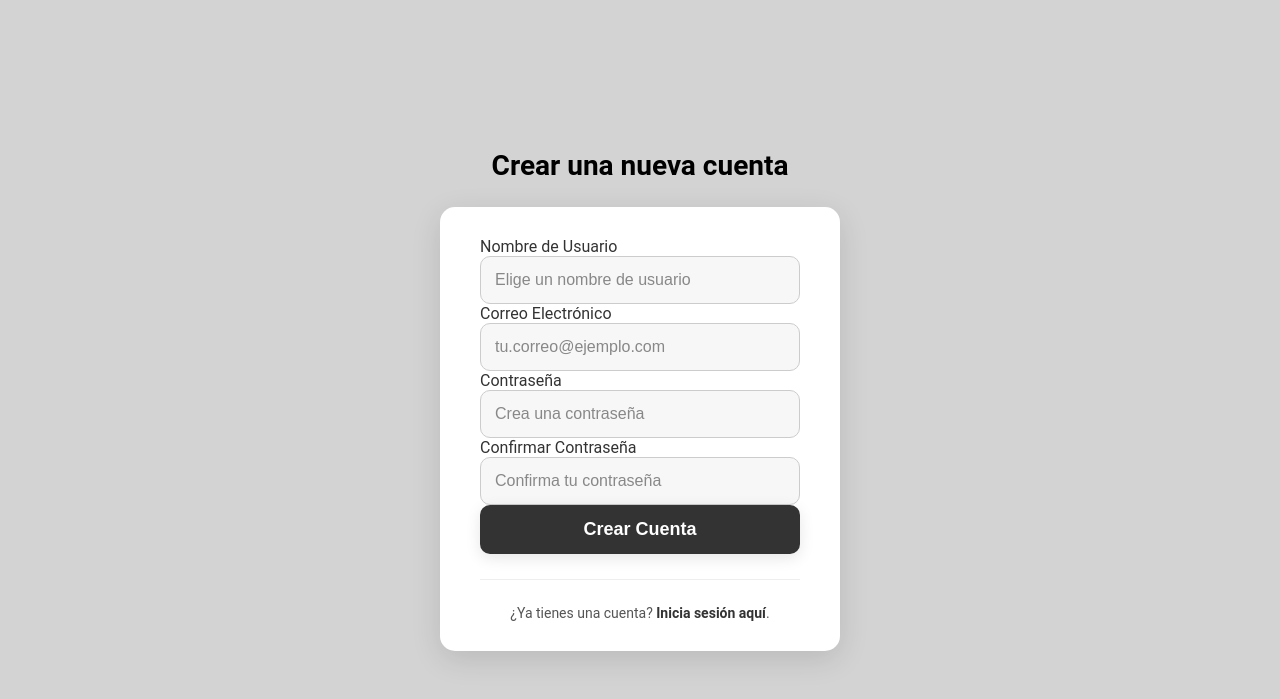
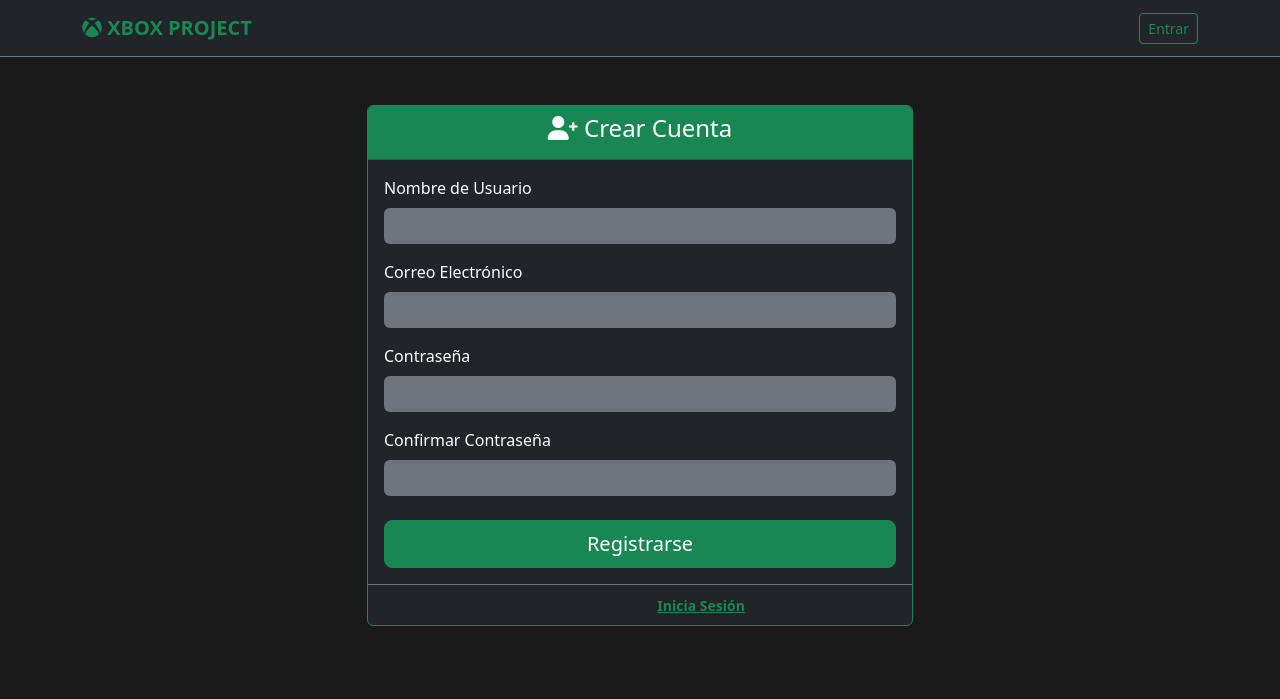
Before and after one commit to Elghettoboy/XboxProject, a Flask app: template app/templates/auth/register.html in a window 1280 px wide. Shown: the top 699 px of the page. Run offline with Flask 3, Linux system fonts and the light colour scheme; the template is opened without the code that fills it: values that come from a table or form of the project are taken from there, others are empty.

Commit message:
Register Arreglado

```diff
--- a/app/templates/auth/register.html
+++ b/app/templates/auth/register.html
@@ -1,94 +1,63 @@
-<!DOCTYPE html>
-<html lang="es">
-<head>
-    <meta charset="UTF-8">
-    <title>Registro de Usuario</title>
-    <link rel="stylesheet" href="{{ url_for('static', filename='login.css') }}">
-</head>
-<body>
-    <header>
-        <h1>Crear una nueva cuenta</h1>
-    </header>
+{% extends "base.html" %}
 
-    <main>
-        <div class="login">
-
-            {% with messages = get_flashed_messages(with_categories=true) %}
-                {% if messages %}
-                    {% for category, message in messages %}
-                        <div class="flash-{{ category }}">{{ message }}</div>
-                    {% endfor %}
-                {% endif %}
-            {% endwith %}
-
-            <form method="POST" action="" novalidate>
+{% block content %}
+<div class="container mt-5">
+    <div class="row justify-content-center">
+        <div class="col-md-6">
+            <div class="card bg-dark text-white border-success">
+                <div class="card-header bg-success text-white text-center">
+                    <h4><i class="fas fa-user-plus"></i> Crear Cuenta</h4>
+                </div>
+                <div class="card-body">
+                    <form method="POST" action="">
                         {{ form.hidden_tag() }}
 
-                <div class="form-group">
-                    {{ form.username.label }}
-                    {{ form.username(class_="form-input", placeholder="Elige un nombre de usuario") }}
+                        <!-- Nombre de Usuario -->
+                        <div class="mb-3">
+                            {{ form.username.label(class="form-label") }}
+                            {{ form.username(class="form-control bg-secondary text-white border-0") }}
                             {% for error in form.username.errors %}
-                    <span class="validation-error">{{ error }}</span>
+                                <span class="text-danger small">{{ error }}</span>
                             {% endfor %}
                         </div>
 
-                <div class="form-group">
-                    {{ form.email.label }}
-                    {{ form.email(class_="form-input", placeholder="tu.correo@ejemplo.com") }}
+                        <!-- Email (Este es el que agregamos recientemente) -->
+                        <div class="mb-3">
+                            {{ form.email.label(class="form-label") }}
+                            {{ form.email(class="form-control bg-secondary text-white border-0") }}
                             {% for error in form.email.errors %}
-                    <span class="validation-error">{{ error }}</span>
+                                <span class="text-danger small">{{ error }}</span>
                             {% endfor %}
                         </div>
 
-                <div class="form-group">
-                    {{ form.name.label }}
-                    {{ form.name(class_="form-input", placeholder="Tu nombre") }}
-                    {% for error in form.name.errors %}
-                    <span class="validation-error">{{ error }}</span>
+                        <!-- Contraseña -->
+                        <div class="mb-3">
+                            {{ form.password.label(class="form-label") }}
+                            {{ form.password(class="form-control bg-secondary text-white border-0") }}
+                            {% for error in form.password.errors %}
+                                <span class="text-danger small">{{ error }}</span>
                             {% endfor %}
                         </div>
 
-                <div class="form-group">
-                    {{ form.surname.label }}
-                    {{ form.surname(class_="form-input", placeholder="Tus apellidos") }}
-                    {% for error in form.surname.errors %}
-                    <span class="validation-error">{{ error }}</span>
+                        <!-- Confirmar Contraseña -->
+                        <div class="mb-3">
+                            {{ form.confirm_password.label(class="form-label") }}
+                            {{ form.confirm_password(class="form-control bg-secondary text-white border-0") }}
+                            {% for error in form.confirm_password.errors %}
+                                <span class="text-danger small">{{ error }}</span>
                             {% endfor %}
                         </div>
 
-                <div class="form-group">
-                    {{ form.phone_number.label }}
-                    {{ form.phone_number(class_="form-input", placeholder="Tu número de teléfono") }}
-                    {% for error in form.phone_number.errors %}
-                    <span class="validation-error">{{ error }}</span>
-                    {% endfor %}
+                        <div class="d-grid gap-2 mt-4">
+                            {{ form.submit(class="btn btn-success btn-lg") }}
                         </div>
-
-                <div class="form-group">
-                    {{ form.password.label }}
-                    {{ form.password(class_="form-input", placeholder="Crea una contraseña") }}
-                    {% for error in form.password.errors %}
-                    <span class="validation-error">{{ error }}</span>
-                    {% endfor %}
+                    </form>
                 </div>
-
-                <div class="form-group">
-                    {{ form.confirm_password.label }}
-                    {{ form.confirm_password(class_="form-input", placeholder="Confirma tu contraseña") }}
-                    {% for error in form.confirm_password.errors %}
-                    <span class="validation-error">{{ error }}</span>
-                    {% endfor %}
-                </div>
-
-                {{ form.submit(value="Crear Cuenta", class_="boton") }}
-            </form>
-
-            <hr>
-
-            <div class="registrolink">
-                <p>¿Ya tienes una cuenta? <a href="{{ url_for('auth.login') }}">Inicia sesión aquí</a>.</p>
+                <div class="card-footer text-center border-secondary">
+                    <small class="text-muted">¿Ya tienes cuenta? <a href="{{ url_for('auth.login') }}" class="text-success fw-bold">Inicia Sesión</a></small>
                 </div>
             </div>
-    </main>
-</body>
-</html>
+        </div>
+    </div>
+</div>
+{% endblock %}
```
Lines whose indentation alone changed are shown as unchanged.
